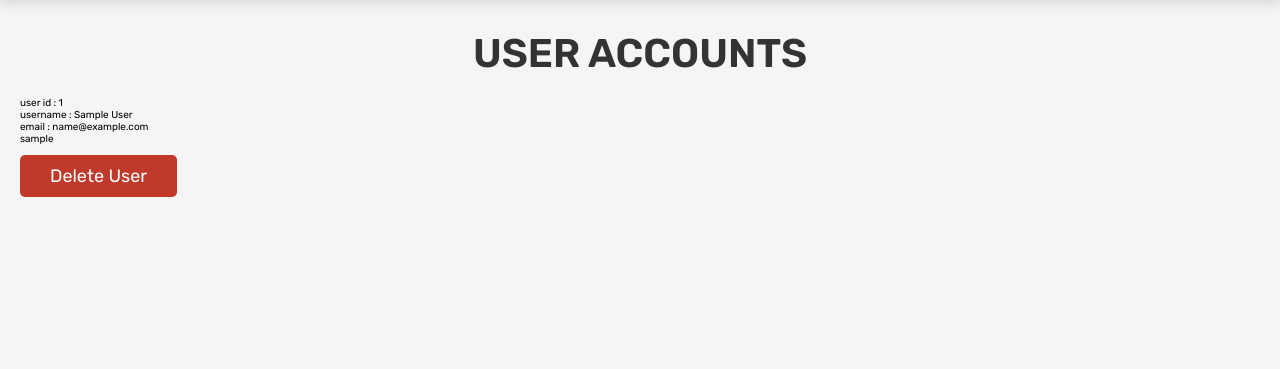
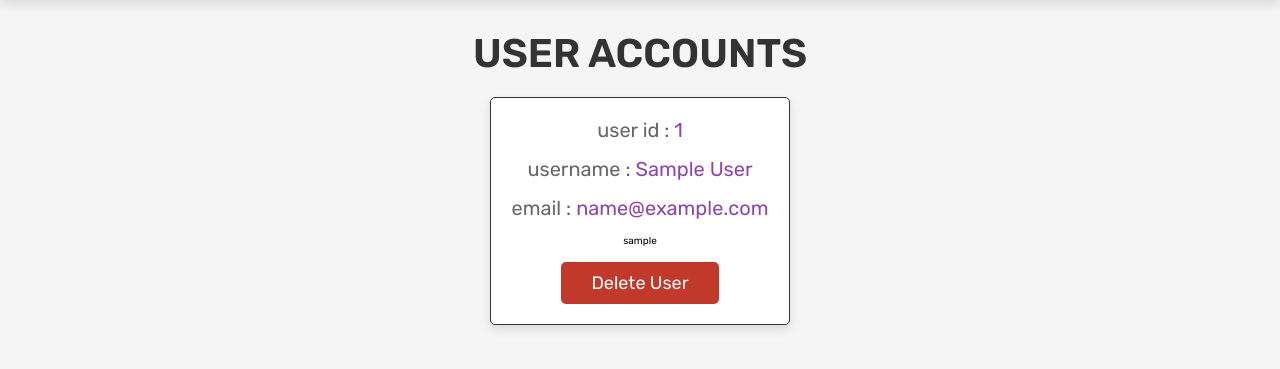
Before and after one commit to Lanarus/book-story, a PHP site: page /admin_users.php in a window 1280 px wide. Shown: the part 69-438 px from the top of the page. Run offline with PHP 8.4, Linux system fonts and the light colour scheme; the visitor is signed in with stand-in values (Sample User, id 1).

Commit message:
admin users style

```diff
--- a/css/admin_style.css
+++ b/css/admin_style.css
@@ -345,3 +345,39 @@ section{
    color:var(--black);
    width: 100%;
 }
+
+
+
+
+.users .box-container{
+   display: grid;
+   grid-template-columns: repeat(auto-fit, 30rem);
+   justify-content: center;
+   gap:1.5rem;
+   max-width: 1200px;
+   margin:0 auto;
+   align-items: flex-start;
+}
+
+.users .box-container .box{
+   background-color: var(--white);
+   padding:2rem;
+   border:var(--border);
+   box-shadow: var(--box-shadow);
+   border-radius: .5rem;
+   text-align: center;
+}
+
+.users .box-container .box p{
+   padding-bottom: 1.5rem;
+   font-size: 2rem;
+   color:var(--light-color);
+}
+
+.users .box-container .box p span{
+   color:var(--purple);
+}
+
+.users .box-container .box .delete-btn{
+   margin-top: 0;
+}
```
